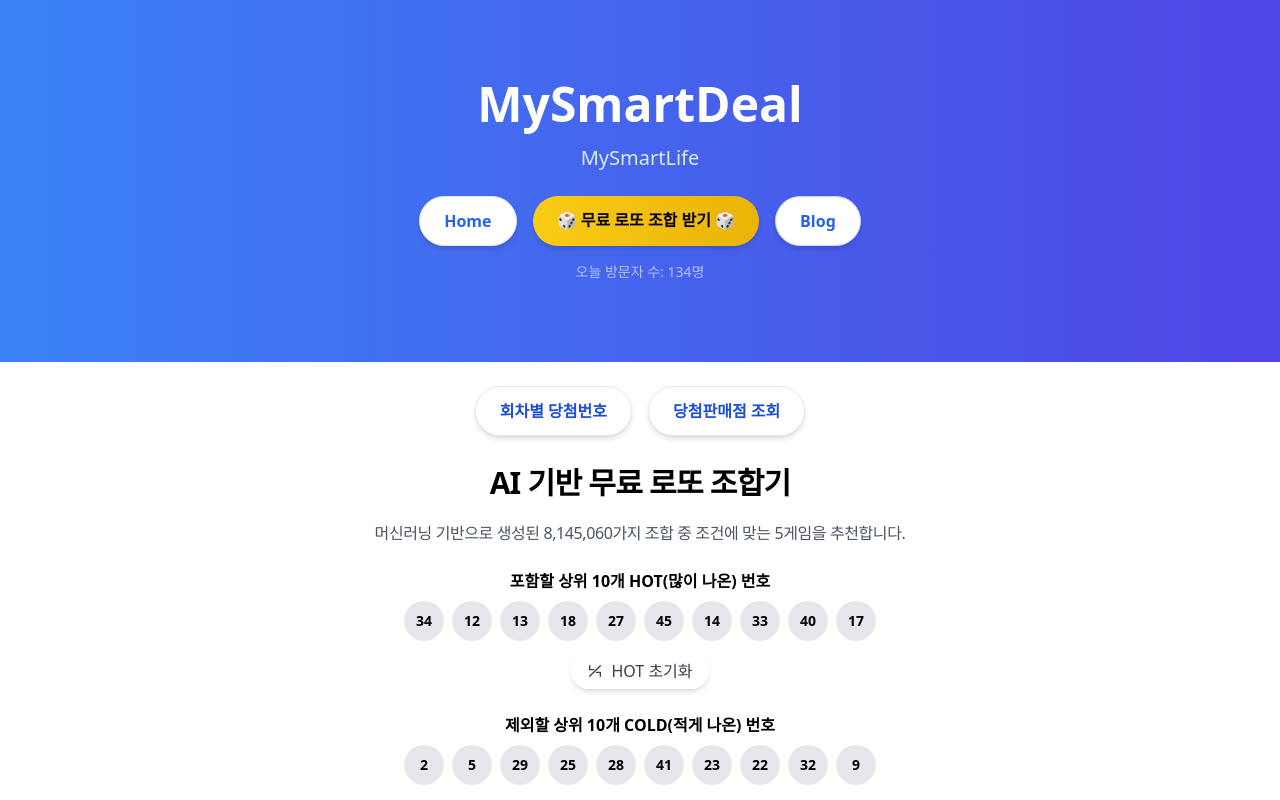
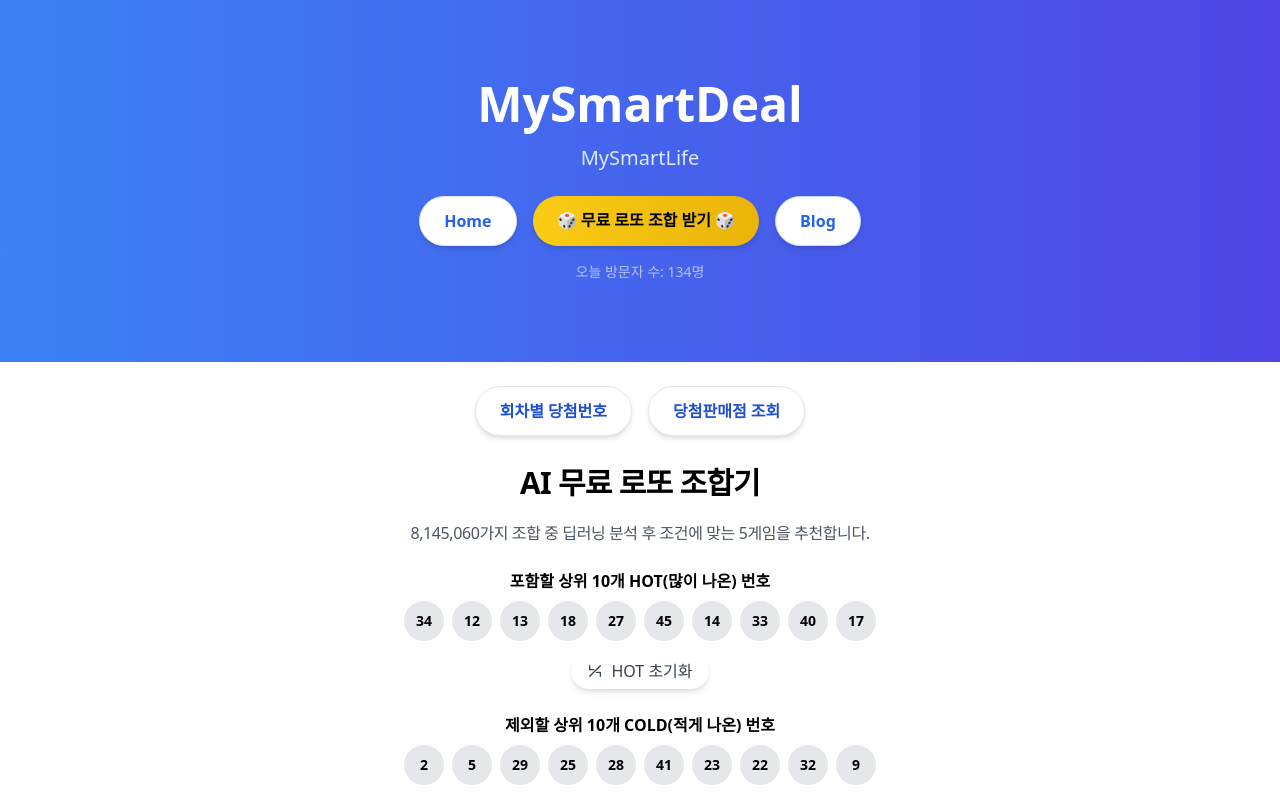
Before and after one commit to mysmartdeal/mysmartdeal, a Next.js app: page /test in a window 1280 px wide. Shown: the top 800 px of the page. Built offline with nearby package versions, Linux system fonts and the light colour scheme.

Commit message:
Update test.js

```diff
--- a/pages/test.js
+++ b/pages/test.js
@@ -176,10 +176,10 @@ export default function LottoPage() {
 </div>
 
         <h1 className="text-xl sm:text-3xl font-bold leading-tight sm:leading-normal tracking-tight mb-2 sm:mb-4">
-          AI 기반 무료 로또 조합기
+          AI 무료 로또 조합기
         </h1>
         <p className="text-gray-600 text-sm sm:text-base leading-snug sm:leading-normal tracking-tight mb-6">
-          머신러닝 기반으로 생성된 8,145,060가지 조합 중 조건에 맞는 5게임을 추천합니다.
+          8,145,060가지 조합 중 딥러닝 분석 후 조건에 맞는 5게임을 추천합니다.
         </p>
 
         <div className="mb-6 text-center px-4 sm:px-6">
```
